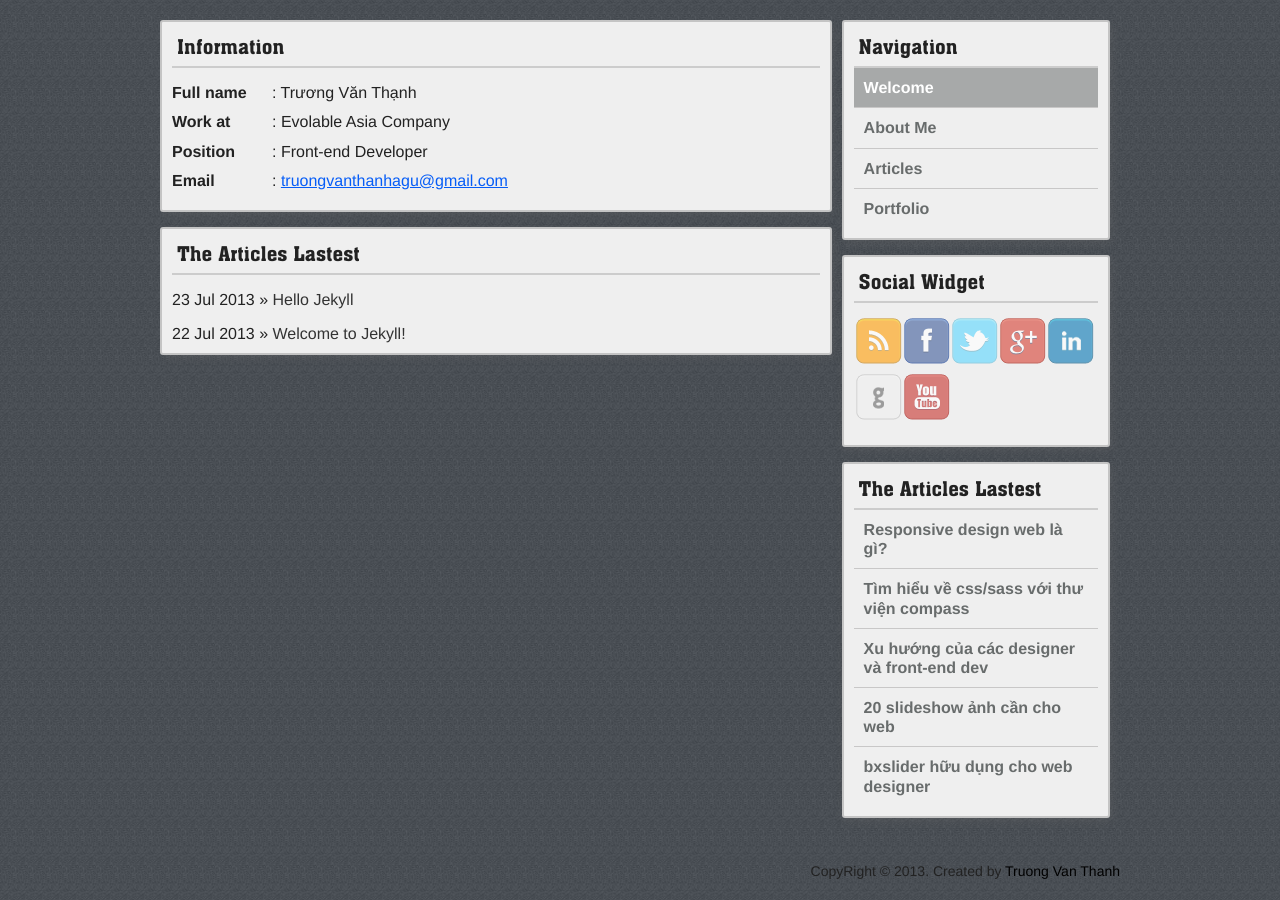
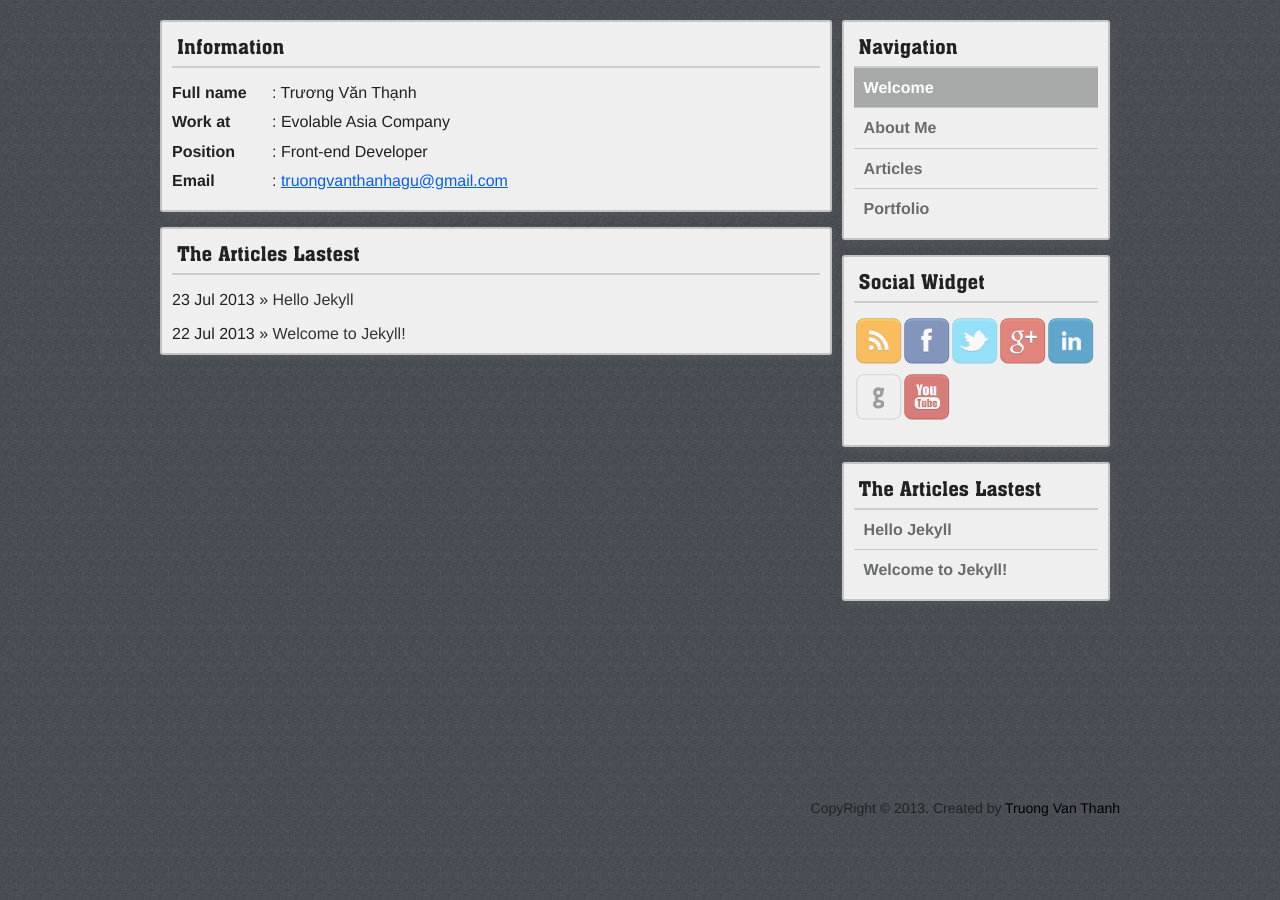
Before and after one commit to tvthanh/tvthanh.github.io, a Jekyll site: the page built from index.html, in a window 1280 px wide, cut to the strip 174-1074 px from the top of the page. Built offline with Jekyll 4.4.1, drawn with Linux system fonts in a browser that asks for light colours; after the commit the page ends 1011 px from its top, so only the background shows below that.

Commit message:
changes sidebar

```diff
--- a/_includes/sidebar.html
+++ b/_includes/sidebar.html
@@ -23,11 +23,11 @@
 	<div class="box block">
 		<div class="title">The Articles Lastest</div>
 		<ul class="navi">
-			<li><a href="#">Responsive design web là gì?</a></li>
-			<li><a href="#">Tìm hiểu về css/sass với thư viện compass</a></li>
-			<li><a href="#">Xu hướng của các designer và front-end dev</a></li>
-			<li><a href="#">20 slideshow ảnh cần cho web</a></li>
-			<li><a href="#">bxslider hữu dụng cho web designer</a></li>
+			{% for post in site.posts %}
+			<li>
+				<a href="{{ post.url }}">{{ post.title }}</a>
+			</li>
+			{% endfor %}
 		</ul>
 	</div>
 </div>
```
